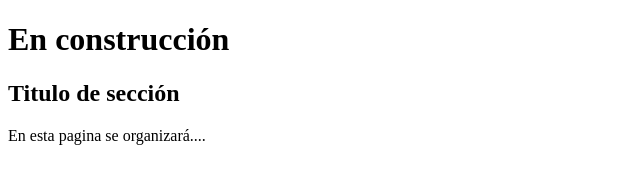
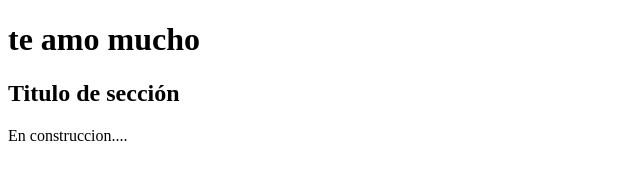
Before and after one commit to LuisaFdaGomez/LuisaFdaGomez.github.io, a plain HTML site: page index.html in a window 1280 px wide. Shown: the whole page, without its empty margins (0-640 px from the left). Drawn offline with Linux system fonts and the light colour scheme.

Commit message:
Update index.html

```diff
--- a/index.html
+++ b/index.html
@@ -3,13 +3,13 @@
   <head>
     <meta charset="utf-8">
     <!--- este es un comentario --->
-    <title>TE AMO MUCHO LINDO</title>
+    <title>Hola</title>
   </head>
   <body>
     <div>
-        <h1>En construcción</h1>
+        <h1>te amo mucho</h1>
         <h2>Titulo de sección</h2>
-        <p>En esta pagina se organizará....</p>
+        <p>En construccion....</p>
     </div>
   </body>
 </html>
```
